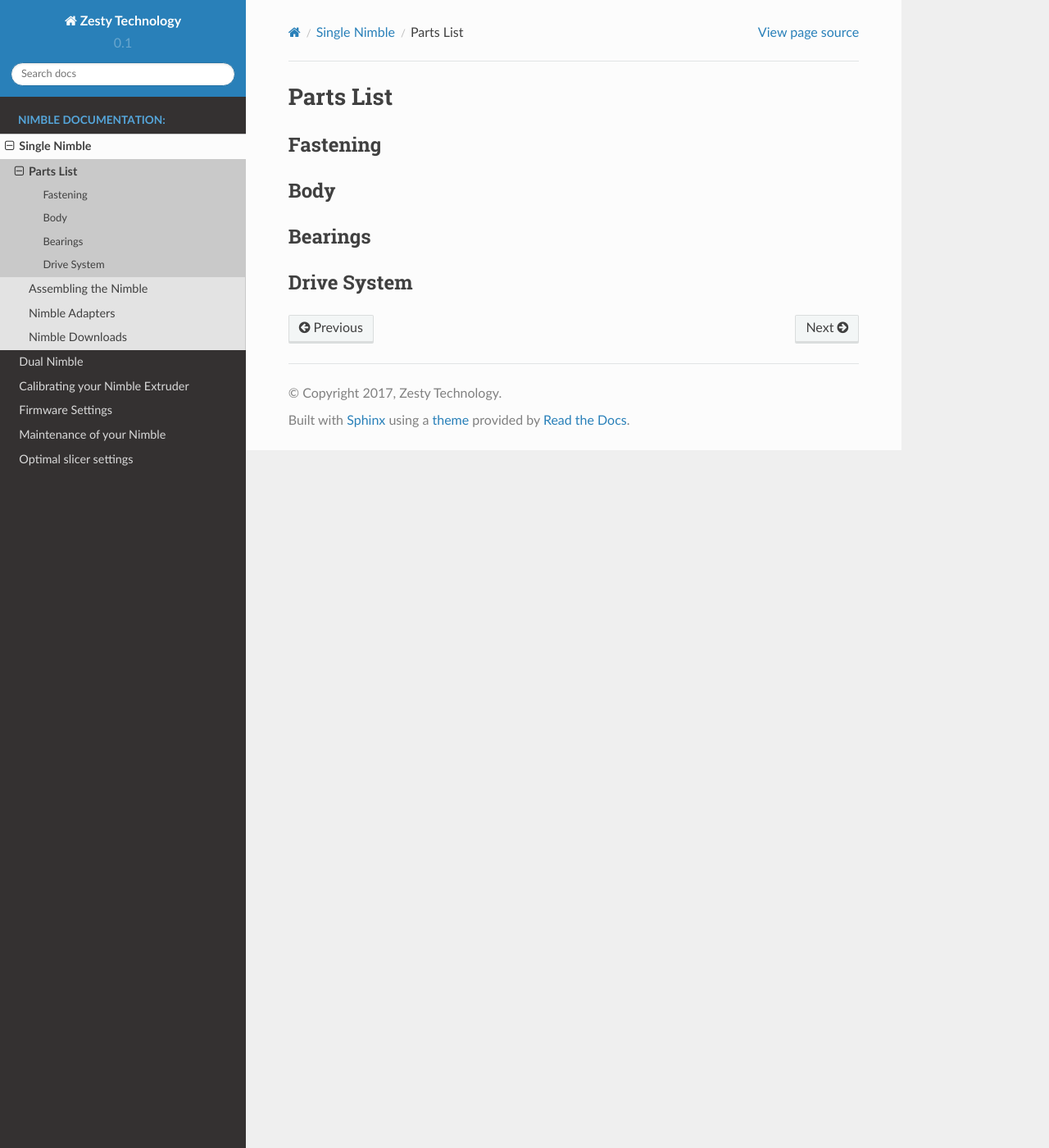
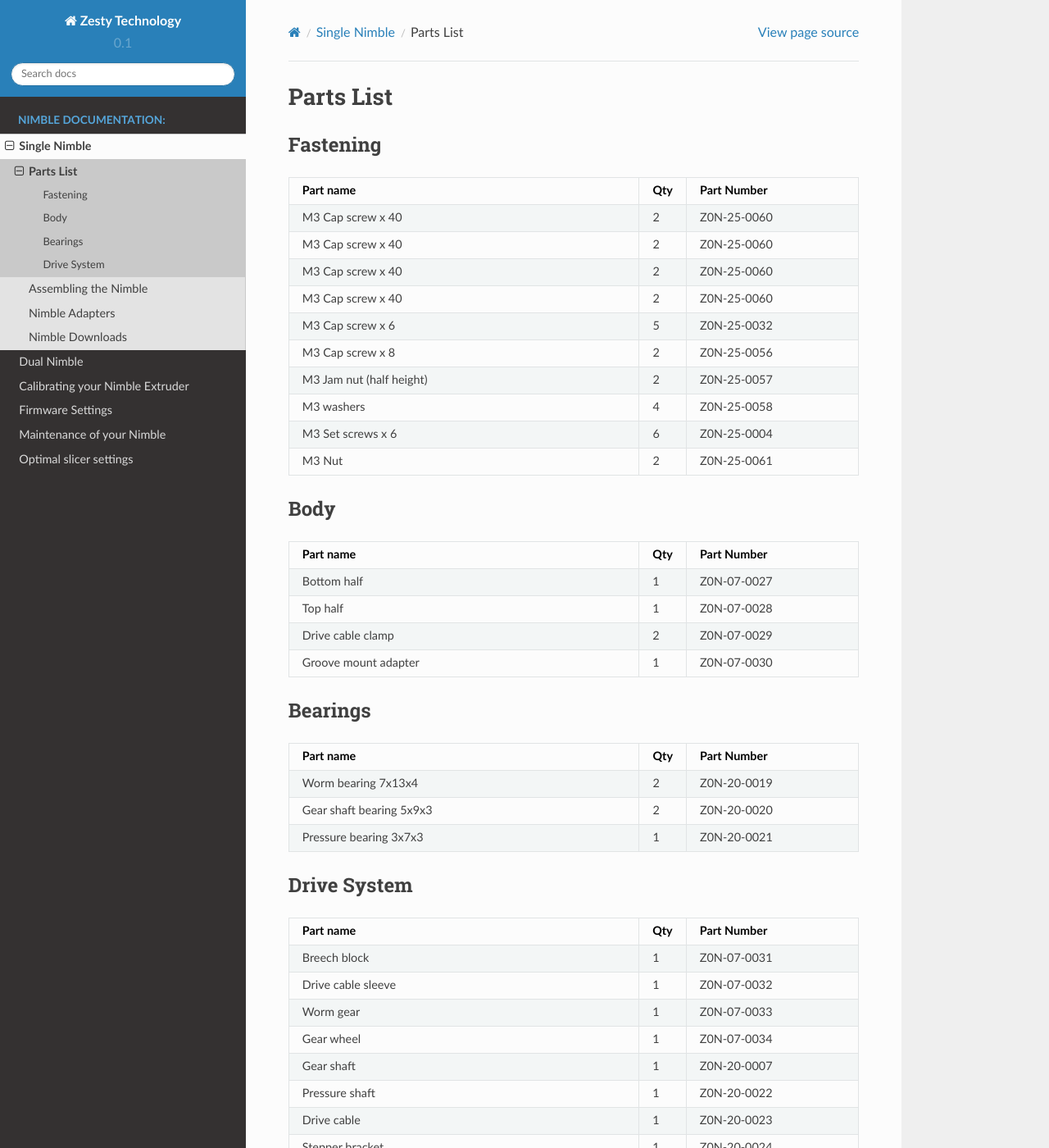
Before and after one commit to ZestyTechnology/zesty-docs, a Sphinx documentation site: the page built from docs/nimble_single/parts.rst, in a window 1280 px wide and 1400 px high. Shown: the whole window at 82% size. Built offline with Sphinx 7.4.7 and the Read the Docs theme 2.0.0, drawn with Linux system fonts in a browser that asks for light colours; some of the changed text lies outside the part shown.

Commit message:
Update parts.rst

```diff
--- a/docs/nimble_single/parts.rst
+++ b/docs/nimble_single/parts.rst
@@ -3,58 +3,63 @@ Parts List
 
 Fastening
 -----------
+.. csv-table::
+   :header: "Part name", "Qty", "Part Number"
+   :widths: 45, 5, 22
 
-=====   =====  =====
-Part name   Qty   Part Number
-=====   =====  =====
-M3 Cap screw x 40   2   Z0N-25-0060
-M3 Cap screw x 6   5   Z0N-25-0032
-M3 Cap screw x 8   2   Z0N-25-0056
-M3 Jam nut (half height)   2   Z0N-25-0057
-M3 washers   4   Z0N-25-0058
-M3 Set screws x 6   6   Z0N-25-0004
-M3 Nut   2   Z0N-25-0061
-=====   =====   =====
+    M3 Cap screw x 40, 2, Z0N-25-0060
+    M3 Cap screw x 40, 2, Z0N-25-0060
+    M3 Cap screw x 40, 2, Z0N-25-0060
+    M3 Cap screw x 40,   2,   Z0N-25-0060
+    M3 Cap screw x 6,   5,   Z0N-25-0032
+    M3 Cap screw x 8,   2,   Z0N-25-0056
+    M3 Jam nut (half height),   2,   Z0N-25-0057
+    M3 washers ,  4,   Z0N-25-0058
+    M3 Set screws x 6,   6,   Z0N-25-0004
+    M3 Nut ,  2,   Z0N-25-0061
+
 
 
 Body
 -------
 
-=====   =====  =====
-Part name   Qty   Part Number
-=====   =====  =====
-Bottom half   1   Z0N-07-0027
-Top half   1   Z0N-07-0028
-Drive cable clamp   2   Z0N-07-0029
-Groove mount adapter   1   Z0N-07-0030
-=====   =====   =====
+.. csv-table::
+   :header: "Part name", "Qty", "Part Number"
+   :widths: 45, 5, 22
+
+    Bottom half ,  1 ,  Z0N-07-0027
+    Top half ,  1,   Z0N-07-0028
+    Drive cable clamp ,  2  , Z0N-07-0029
+    Groove mount adapter  , 1 ,  Z0N-07-0030
+
 
 
 Bearings
 ----------
 
-=====   =====  =====
-Part name   Qty   Part Number
-=====   =====  =====
-Worm bearing 7x13x4    2 		Z0N-20-0019
-Gear shaft bearing 5x9x3  	2 		Z0N-20-0020
-Pressure bearing 3x7x3	  1 		Z0N-20-0021
-=====   =====   =====
+.. csv-table::
+   :header: "Part name", "Qty", "Part Number"
+   :widths: 45, 5, 22
+
+    Worm bearing 7x13x4 ,   2 	,	Z0N-20-0019
+    Gear shaft bearing 5x9x3 , 	2 	,	Z0N-20-0020
+    Pressure bearing 3x7x3,	  1 ,		Z0N-20-0021
+
 
 
 Drive System
 --------------
 
-=====   =====  =====
-Part name   Qty   Part Number
-=====   =====  =====
-Breech block	   1   		Z0N-07-0031
-Drive cable sleeve	 1	  	Z0N-07-0032
-Worm gear	  1  		Z0N-07-0033
-Gear wheel	  1 		Z0N-07-0034
-Gear shaft	 1		Z0N-20-0007
-Pressure shaft	 1		Z0N-20-0022
-Drive cable	   1 		Z0N-20-0023
-Stepper bracket	  1	  	Z0N-20-0024
-Coupler	   1  		Z0N-20-0025
-=====   =====  =====
+.. csv-table::
+   :header: "Part name", "Qty", "Part Number"
+   :widths: 45, 5, 22
+
+    Breech block	,   1   ,		Z0N-07-0031
+    Drive cable sleeve	, 1	 , 	Z0N-07-0032
+    Worm gear	,  1  ,		Z0N-07-0033
+    Gear wheel	,  1 ,		Z0N-07-0034
+    Gear shaft,	 1	,	Z0N-20-0007
+    Pressure shaft	, 1	,	Z0N-20-0022
+    Drive cable	,   1 ,		Z0N-20-0023
+    Stepper bracket	 , 1	,  	Z0N-20-0024
+    Coupler	,   1 , 		Z0N-20-0025
```
